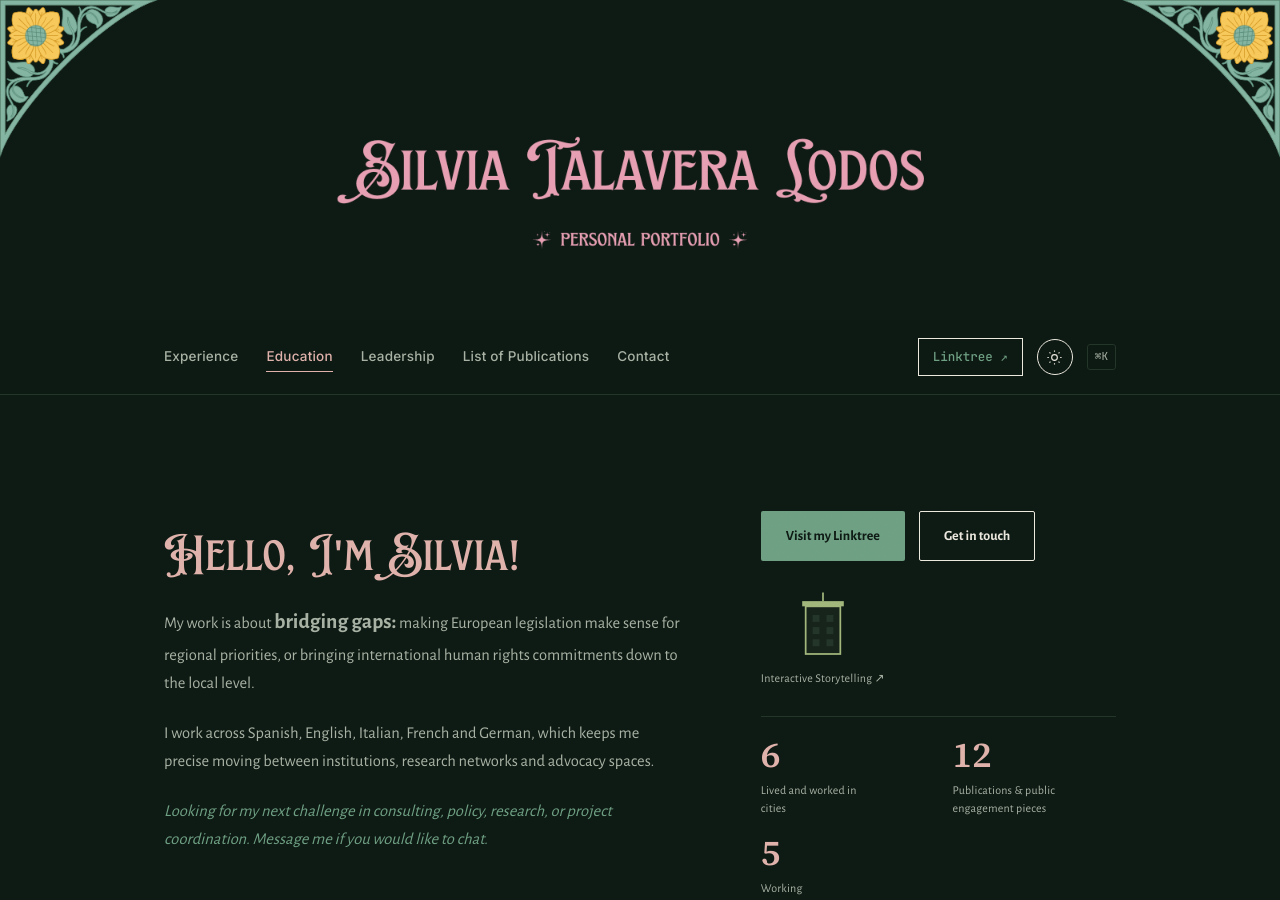
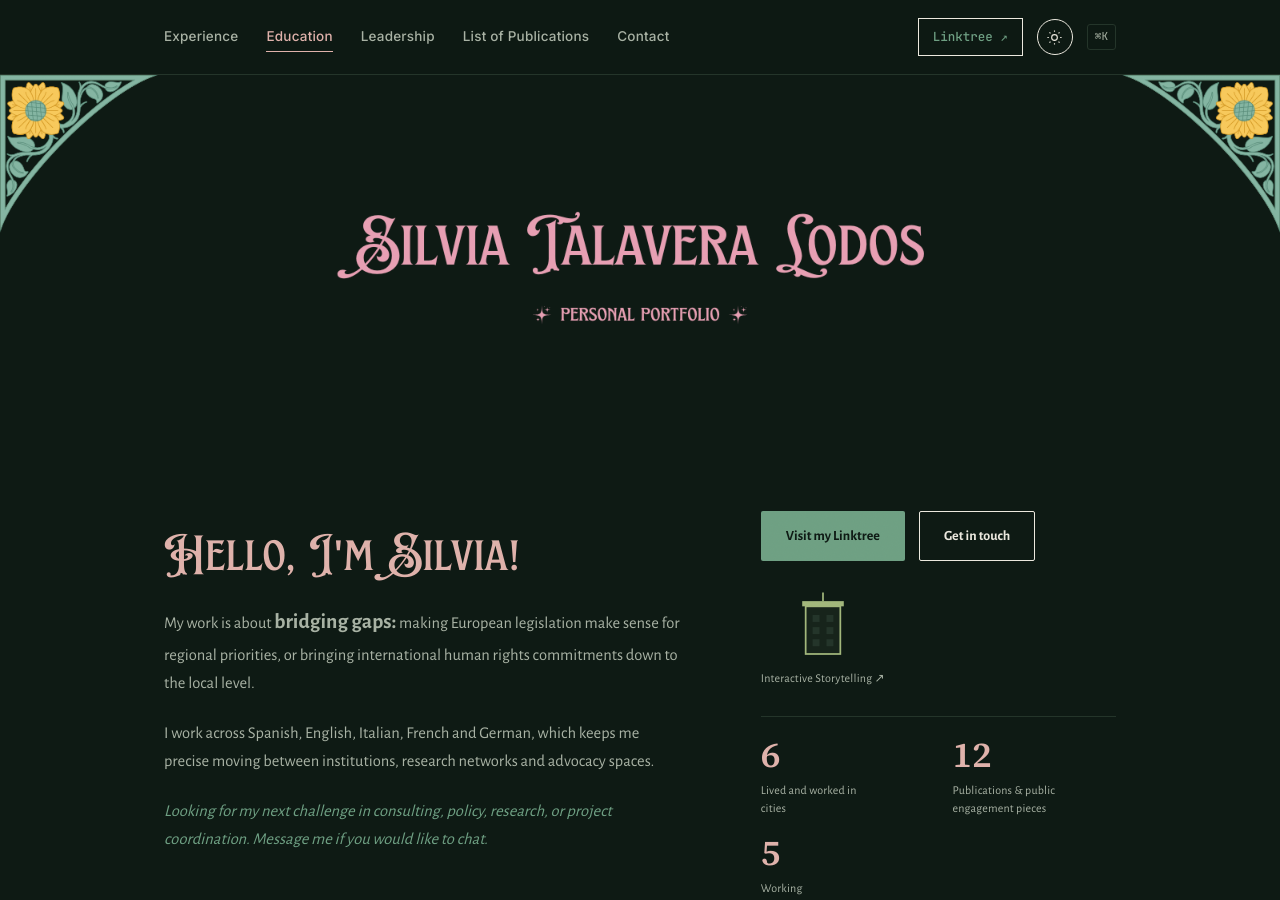
Before and after one commit to stalaveralodos-ux/s.talaveralodos, a Jekyll site: the page built from index.html, in a window 1280 px wide and 900 px high. Built offline with Jekyll 4.4.1, drawn with Linux system fonts in a browser that asks for light colours.

Commit message:
Re-add header banner section in base layout

```diff
--- a/_layouts/base.html
+++ b/_layouts/base.html
@@ -15,11 +15,6 @@
 
 <!-- ===== Texture / noise overlay ===== -->
 <div class="grain" aria-hidden="true"></div>
-
-<!-- ===== Header banner ===== -->
-<div class="header-banner">
-  <img src="{{ '/assets/header-banner.png' | relative_url }}" alt="Silvia Talavera Lodos" class="header-banner-img">
-</div>
 
 <!-- ===== Top bar ===== -->
 <header class="topbar">
@@ -43,6 +38,11 @@
     </div>
   </div>
 </header>
+
+<!-- ===== Header banner ===== -->
+<div class="header-banner">
+  <img src="{{ '/assets/header-banner.png' | relative_url }}" alt="Silvia Talavera Lodos" class="header-banner-img">
+</div>
 
 <main id="top">
 
```
